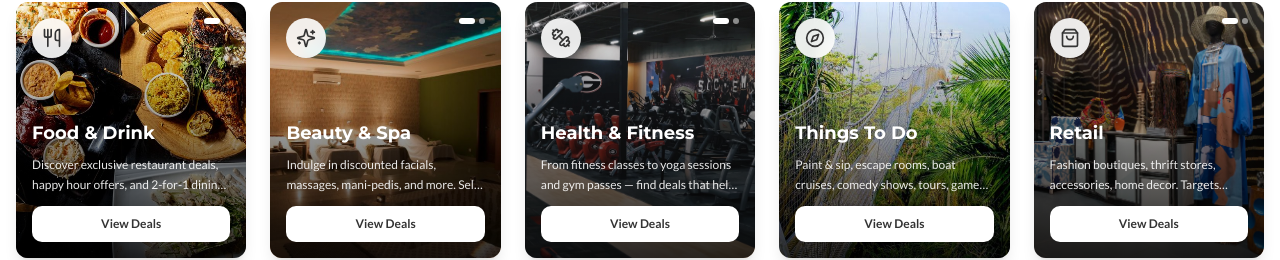
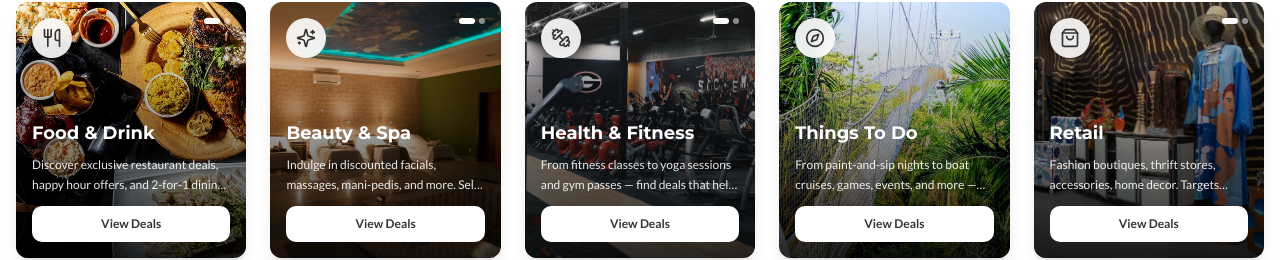
Before and after one commit to getvouchify/getvouchify, a React (Vite) app: page / in a window 1280 px wide. Shown: the part 3783-4043 px from the top of the page. Built offline with nearby package versions, Linux system fonts and the light colour scheme; the HTML template or start-up script is replaced by a standard one.

Commit message:
Update "Experiences" category description

```diff
--- a/src/components/Categories.tsx
+++ b/src/components/Categories.tsx
@@ -34,7 +34,7 @@ const categories = [{
 }, {
   icon: Compass,
   title: "Things To Do",
-  description: "Paint & sip, escape rooms, boat cruises, comedy shows, tours, game nights.",
+  description: "From paint-and-sip nights to boat cruises, games, events, and more — explore Lagos with unbeatable deals on memorable experiences.",
   color: "text-primary",
   images: [thingsToDo]
 }, {
```
